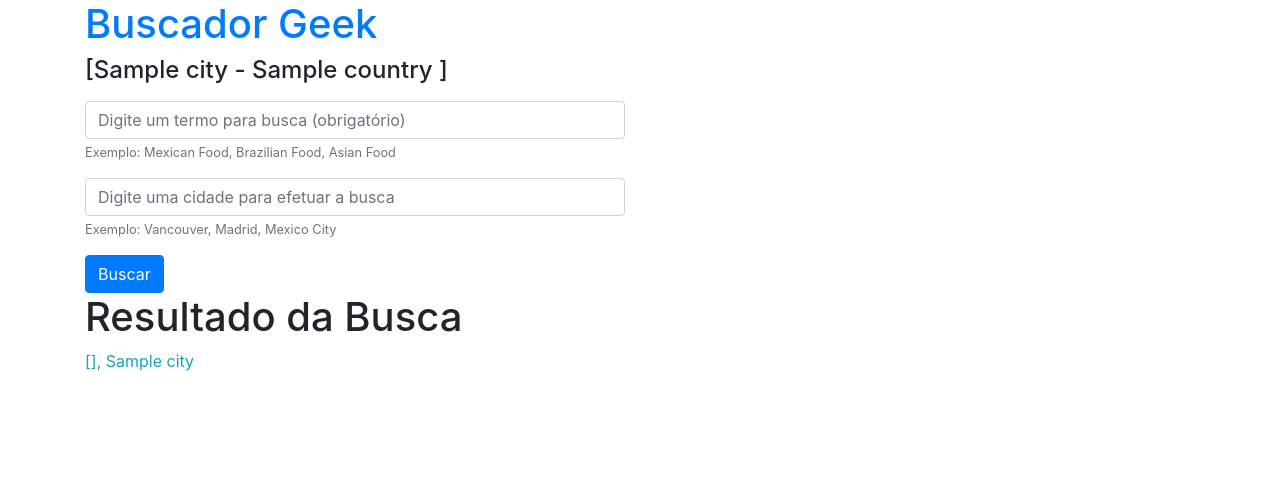
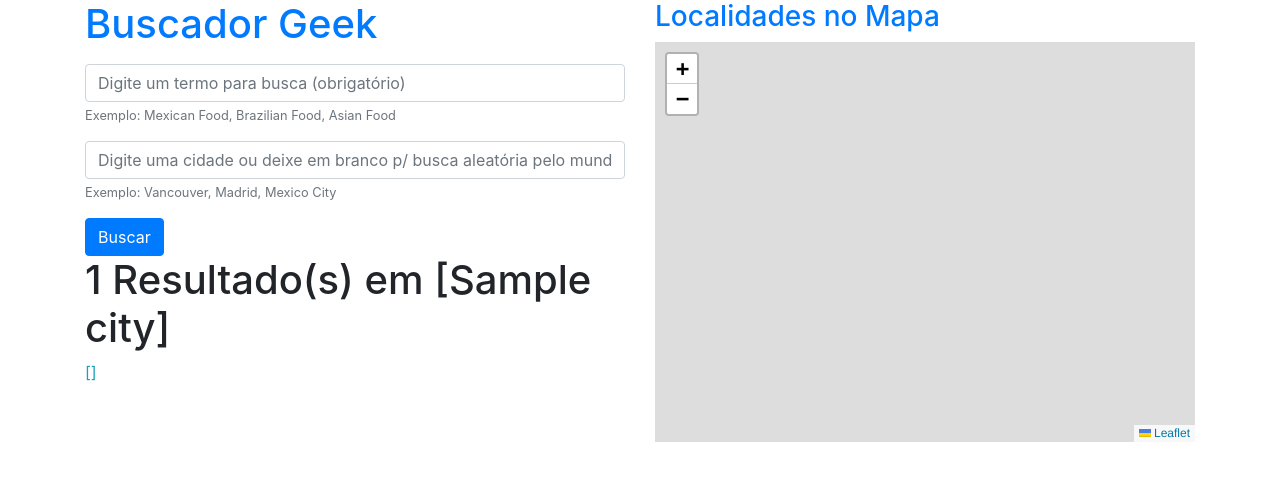
Before and after one commit to andddias/geo, a Django app: template core/templates/index.html in a window 1280 px wide. Shown: the top 481 px of the page. Run offline with Django 3.2, Linux system fonts and the light colour scheme; the template is opened without the code that fills it: most values are stand-ins (such as "Sample title", 1, 10 or a date in 2020); some libraries are stand-ins or nearby versions.

Commit message:
Melhoria condição de inclusão maps e na apresentação de index.html e maps.html

```diff
--- a/core/templates/index.html
+++ b/core/templates/index.html
@@ -1,5 +1,4 @@
 {% extends 'base.html' %}
-
 {% block content %}
     <div class="row">
         <div class="col-sm-6">
@@ -7,30 +6,29 @@
                 <!--Removido o token pois não é necessario neste caso-->
                 <div class="form-group">
                     <h1><a href="{% url 'index' %}">Buscador Geek</a> </h1>
-                    <h4>[{{ city }} {% if country %} - {{ country }} {% endif %}]</h4>
                 </div>
                 <div class="form-group">
                     <input class="form-control" type="text" name="key" placeholder="Digite um termo para busca (obrigatório)" required/>
                     <small id="keyHelp" class="form-text text-muted">Exemplo: Mexican Food, Brazilian Food, Asian Food</small>
                 </div>
                  <div class="form-group">
-                    <input class="form-control" type="text" name="loc" placeholder="Digite uma cidade para efetuar a busca"/>
+                    <input class="form-control" type="text" name="loc" placeholder="Digite uma cidade ou deixe em branco p/ busca aleatória pelo mundo"/>
                     <small id="keyLoc" class="form-text text-muted">Exemplo: Vancouver, Madrid, Mexico City</small>
                 </div>
                 <button type="submit" class="btn btn-primary">Buscar</button>
             </form>
             {% if 'error' in items %}
-                <h1>Nenhum estabelicemnto encontrado em {{ city }}</h1>
+                <h1>Nenhum estabelecimento encontrado em [{{ city }}]</h1>
             {% elif busca and items.businesses|length < 1 %}
-                <h1>Nada encontrado sobre o termo buscado</h1>
-            {% elif city and items %}
-                <h1>Resultado da Busca</h1>
+                <h1>Nenhum estabelecimento encontrado sobre o termo buscado</h1>
+            {% elif city and items.businesses|length > 0 %}
+                <h1>{{ items.businesses|length }} Resultado(s) em [{{ city }}]</h1>
                 {% for busines in items.businesses %}
-                    <span class="text-info">{{ busines.name }}, {{ city }}</span><br/>
+                    <span class="text-info">{{ busines.name }}</span><br/>
                 {% endfor %}
             {% endif %}
         </div>
-    {% if city and items|length > 1 %}
+    {% if city and items.businesses|length > 0 %}
         {% include 'maps.html' %}
     {% else %}
     </div> <!--Fechamento da div em caso de else, não carregamento do mapa-->
--- a/core/templates/maps.html
+++ b/core/templates/maps.html
@@ -1,5 +1,5 @@
     <div class="col-sm-6">
-        <h3 class="text-primary">Localidades</h3>
+        <h3 class="text-primary">Localidades no Mapa</h3>
         <div id="mapDiv" class="gmap"></div>
     </div>
 </div> <!--Fechamento da div index caso inclua o mapa-->
```
Also changed, not shown: core/templates/maps-original-professor.html (deleted, +0 -24 lines).
